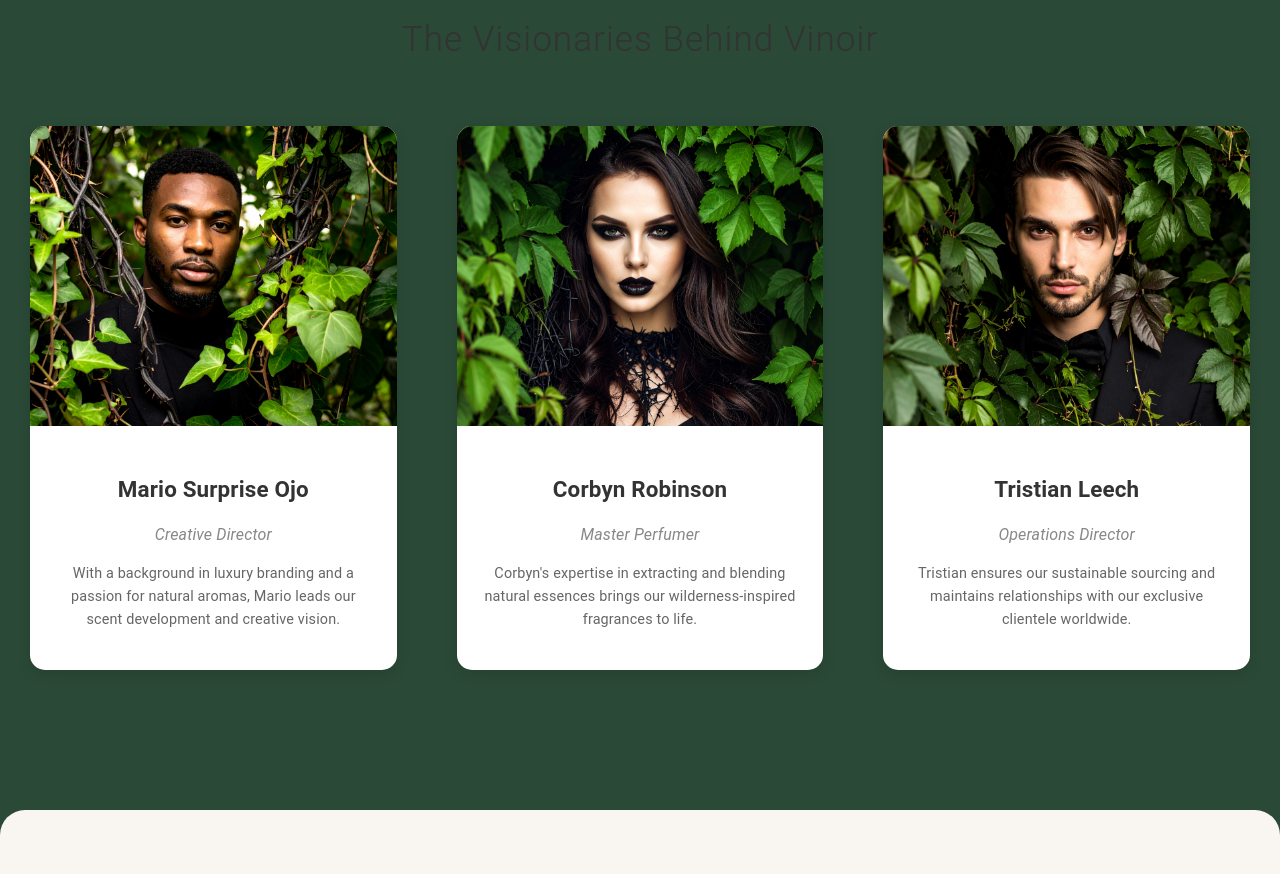
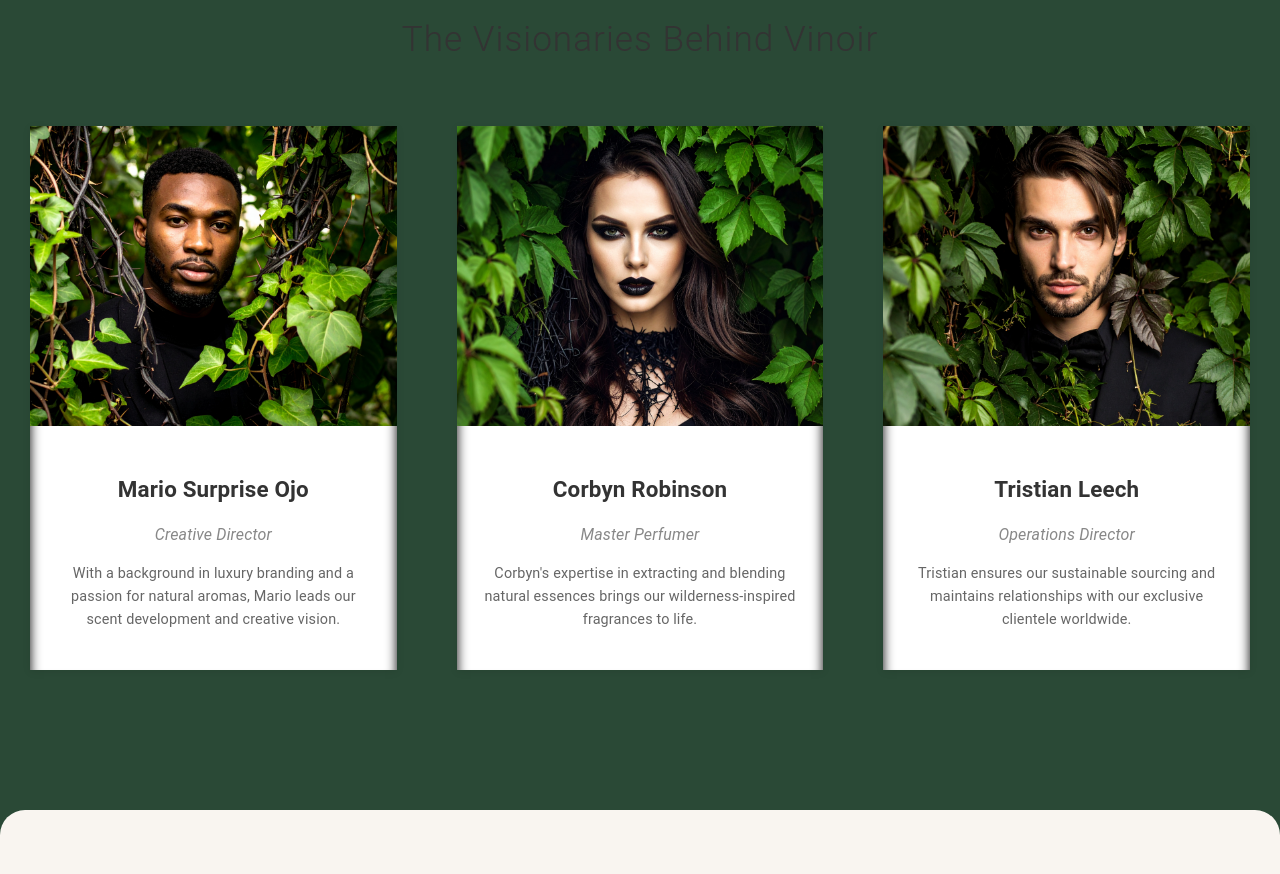
Before and after one commit to corbyn-jpg/summative-vinoir, a React (Create React App) app in the folder frontend/vinoir/: page /about in a window 1280 px wide. Shown: the part 1400-2274 px from the top of the page. Built offline with nearby package versions, Linux system fonts and the light colour scheme.

Commit message:
Corner Removal :(

```diff
--- a/frontend/vinoir/src/Components/Founder/Founder.css
+++ b/frontend/vinoir/src/Components/Founder/Founder.css
@@ -1,9 +1,10 @@
 /* src/Components/Founder/Founder.css */
 .founder-card {
   background: white;
-  border-radius: 15px;
+  box-shadow:
+    inset 0 12px 12px rgb(0, 0, 0), /* stronger inner shadow */
+    0 2px 8px rgba(0, 0, 0, 0.08);
   overflow: hidden;
-  box-shadow: 0 5px 15px rgba(0,0,0,0.1);
   transition: transform 0.3s ease;
   margin: 10px;
 }
```
